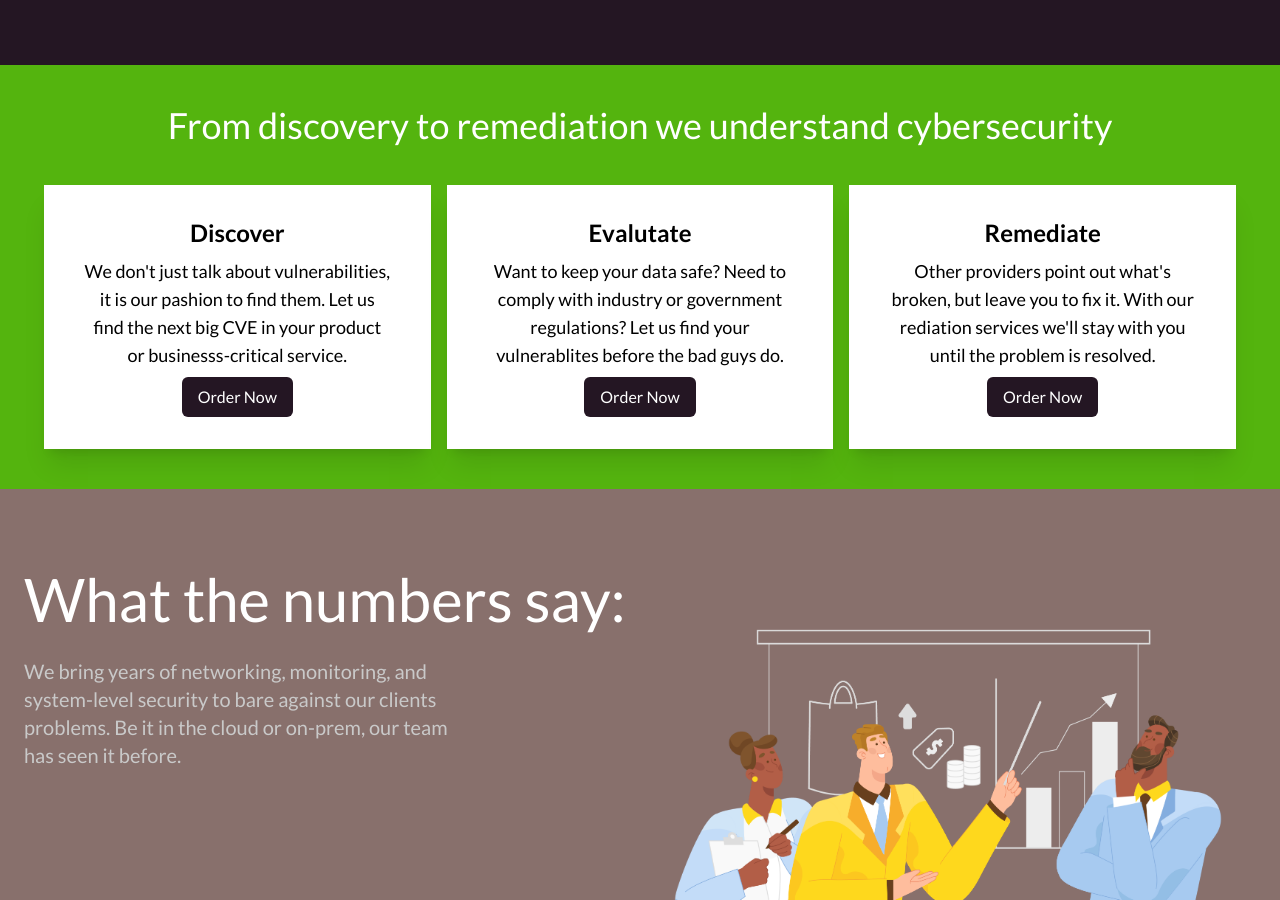
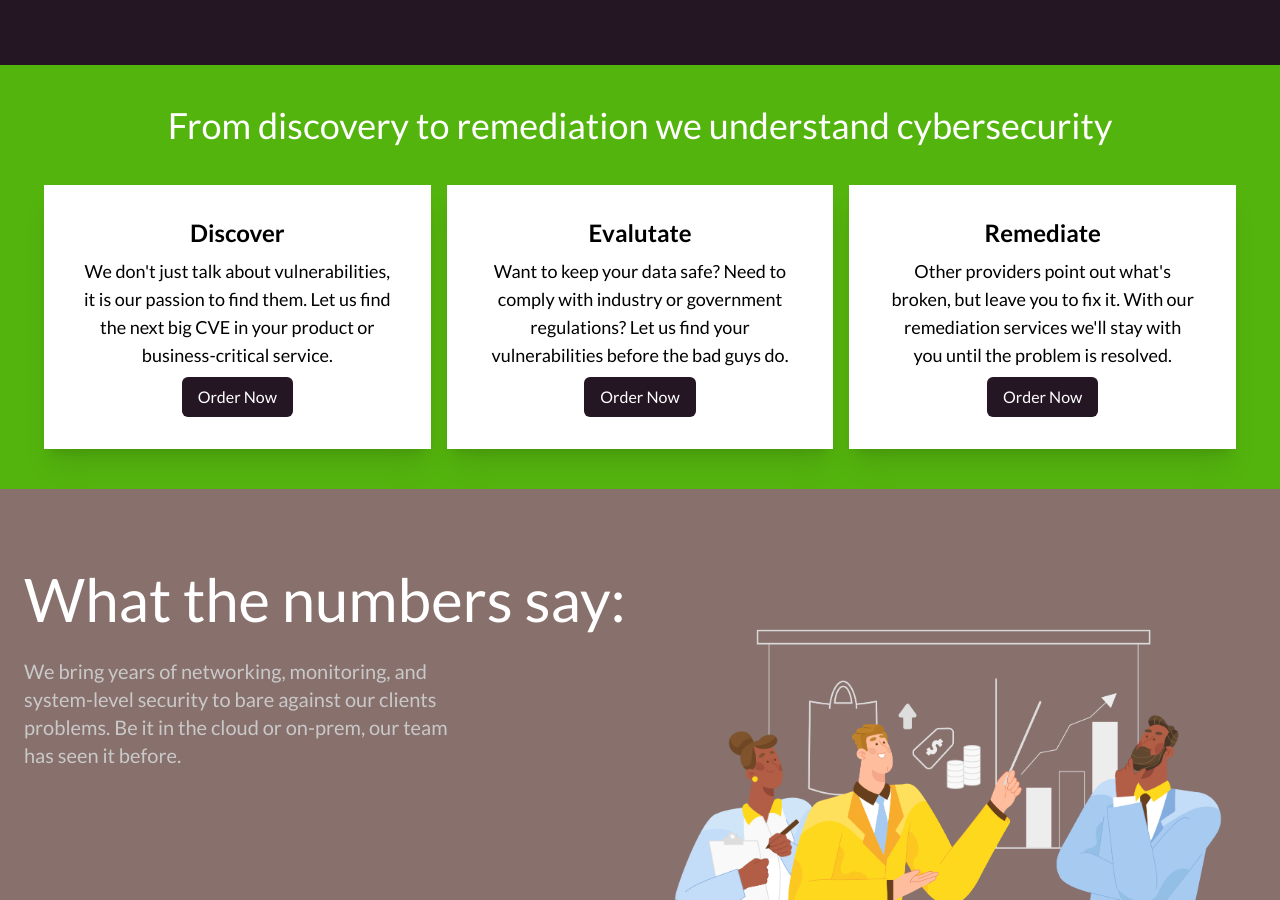
Before and after one commit to Mudassir-Nawaz/lib-sec-foundation, a Jekyll site: the page built from index.md, in a window 1280 px wide and 900 px high, scrolled down 681 px. Built offline with Jekyll 4.4.1, drawn with Linux system fonts in a browser that asks for light colours; nearby versions of some CDN libraries.

Commit message:
corrected spelling in services

```diff
--- a/index.md
+++ b/index.md
@@ -26,11 +26,11 @@ stats:
 
 services:
   - title: Discover
-    description: We don't just talk about vulnerabilities, it is our pashion to find them. Let us find the next big CVE in your product or businesss-critical service.
+    description: We don't just talk about vulnerabilities, it is our passion to find them. Let us find the next big CVE in your product or business-critical service.
   - title: Evalutate
-    description: Want to keep your data safe? Need to comply with industry or government regulations? Let us find your vulnerablites before the bad guys do.
+    description: Want to keep your data safe? Need to comply with industry or government regulations? Let us find your vulnerabilities before the bad guys do.
   - title: Remediate
-    description: Other providers point out what's broken, but leave you to fix it. With our rediation services we'll stay with you until the problem is resolved.
+    description: Other providers point out what's broken, but leave you to fix it. With our remediation services we'll stay with you until the problem is resolved.
 
 about:  We are obsessed with preventing cyber attacks, but understand your organization has other objectives. With the knowledge that no organization intends to be insecure. We approach every client with the ethos of compassionate understanding. Our experts educate rather than chastise. Because if you understand, accept, and work to improve your cyber risk before losing access to files, having customer data leaked on the web, or suffering an embarrassing defacement attack the worst may never happen.
 
```
